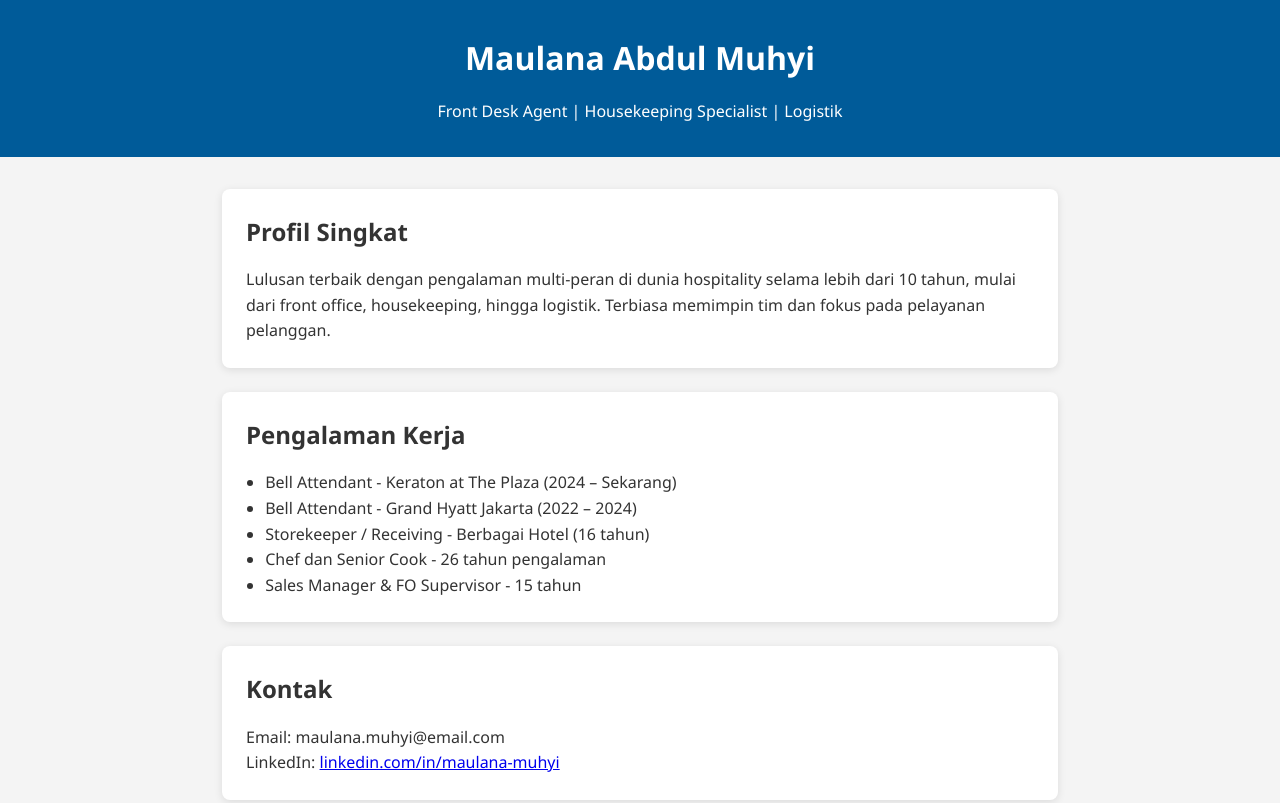
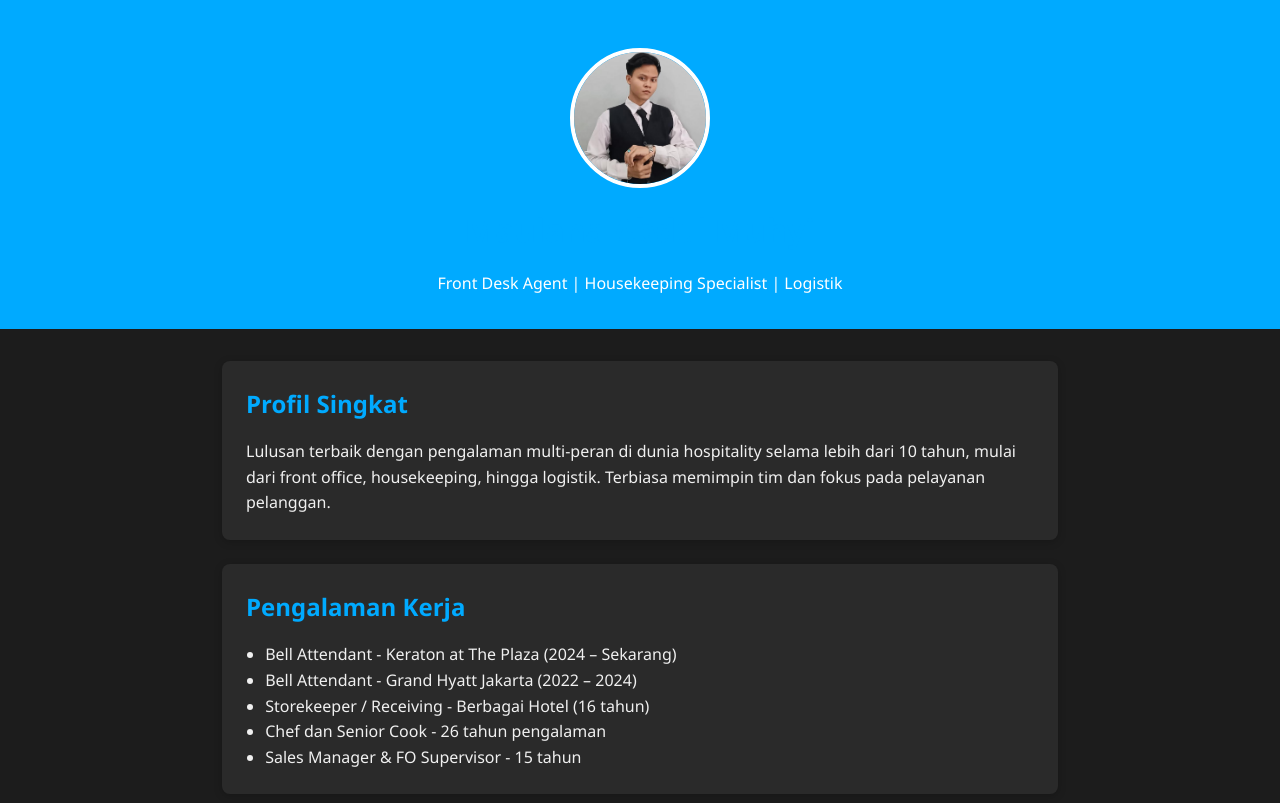
Before and after one commit to Mrmous3/myproject, a plain HTML site: page index.html in a window 1280 px wide. Shown: the top 803 px of the page. Drawn offline with Linux system fonts and the light colour scheme.

Commit message:
Update index.html

```diff
--- a/index.html
+++ b/index.html
@@ -5,22 +5,39 @@
   <meta name="viewport" content="width=device-width, initial-scale=1.0" />
   <title>Portofolio Maulana Abdul Muhyi</title>
   <style>
+    :root {
+      --bg: #1c1c1c;
+      --text: #f0f0f0;
+      --card: #2a2a2a;
+      --accent: #00aaff;
+    }
+
     * {
       margin: 0; padding: 0; box-sizing: border-box;
     }
 
     body {
       font-family: 'Segoe UI', sans-serif;
-      background: #f4f4f4;
-      color: #333;
+      background: var(--bg);
+      color: var(--text);
       line-height: 1.6;
     }
 
     header {
-      background: #005b99;
+      background: var(--accent);
       color: white;
       padding: 2rem;
       text-align: center;
+    }
+
+    .profile-pic {
+      width: 140px;
+      height: 140px;
+      border-radius: 50%;
+      object-fit: cover;
+      margin: 1rem auto;
+      display: block;
+      border: 4px solid white;
     }
 
     .container {
@@ -31,6 +48,7 @@
 
     h1, h2 {
       margin-bottom: 1rem;
+      color: var(--accent);
     }
 
     ul {
@@ -38,18 +56,24 @@
     }
 
     .card {
-      background: white;
+      background: var(--card);
       padding: 1.5rem;
       margin-bottom: 1.5rem;
       border-radius: 8px;
-      box-shadow: 0 2px 8px rgba(0,0,0,0.1);
+      box-shadow: 0 2px 8px rgba(0,0,0,0.2);
+    }
+
+    a {
+      color: var(--accent);
+      text-decoration: none;
     }
 
     footer {
       text-align: center;
       padding: 1rem;
-      background: #eee;
+      background: #111;
       margin-top: 2rem;
+      color: #888;
     }
 
     @media (max-width: 600px) {
@@ -62,6 +86,7 @@
 <body>
 
   <header>
+    <img src="https://raw.githubusercontent.com/Mrmous3/myproject/main/IMG-20250417-WA0001.jpg" alt="Foto Profil" class="profile-pic" />
     <h1>Maulana Abdul Muhyi</h1>
     <p>Front Desk Agent | Housekeeping Specialist | Logistik</p>
   </header>
@@ -95,4 +120,4 @@
   </footer>
 
 </body>
-</html>
+  </html>
```
